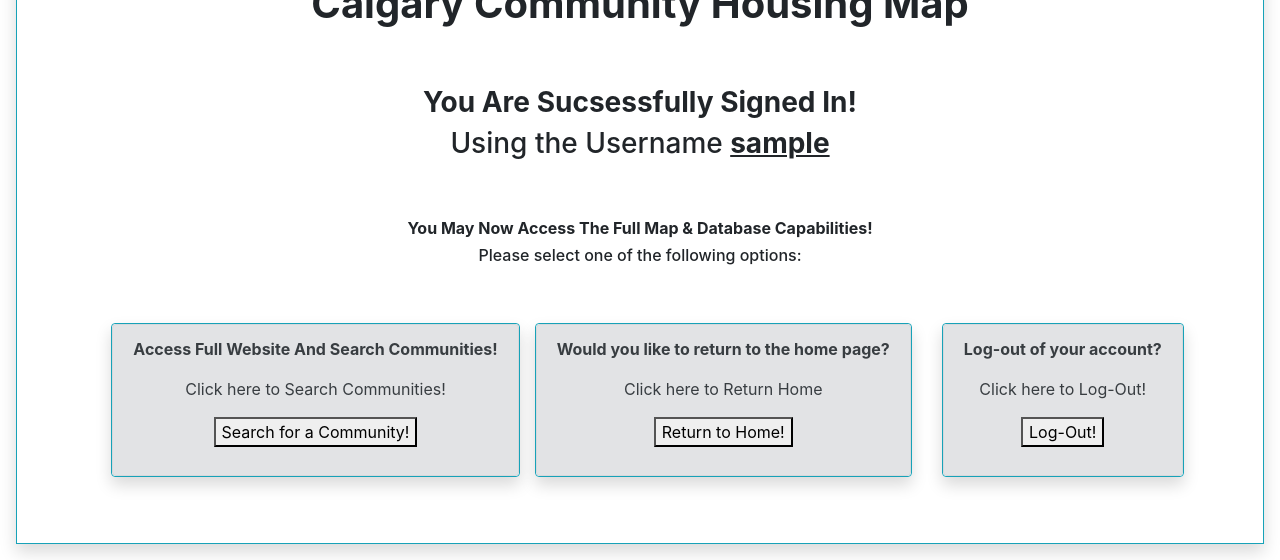
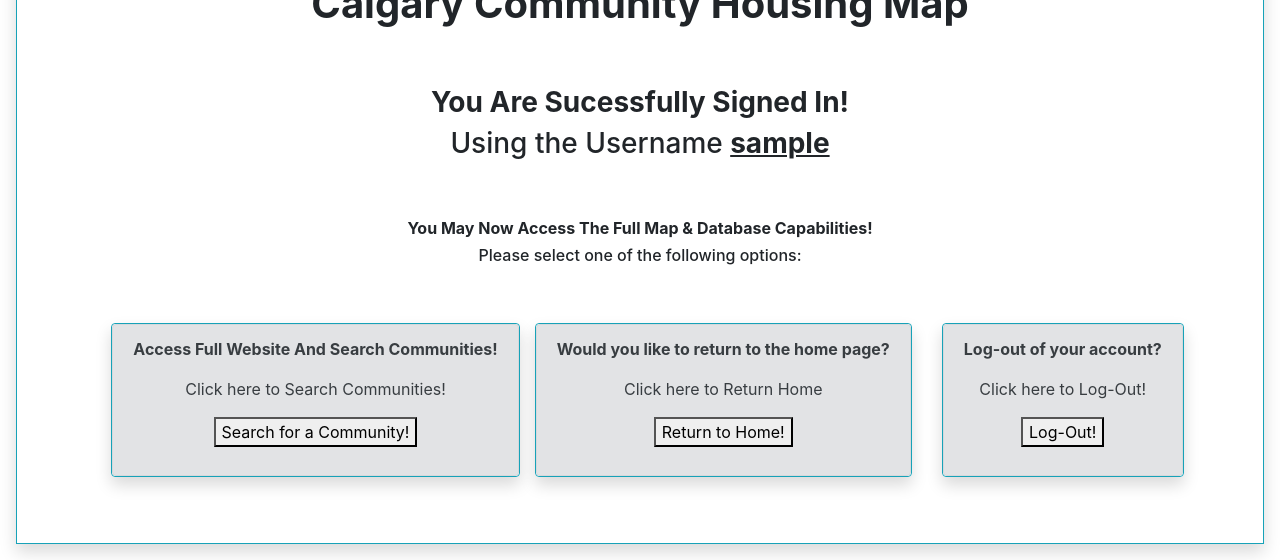
Before and after one commit to mmarr135/ENGO551FinalProject, a Flask app: template templates/signinsuccess.html in a window 1280 px wide. Shown: the part 296-856 px from the top of the page. Run offline with Flask 2, Linux system fonts and the light colour scheme; the template is opened without the code that fills it: most values are stand-ins (such as "Sample title", 1, 10 or a date in 2020); some libraries are stand-ins or nearby versions.

Commit message:
spelling

```diff
--- a/templates/signinsuccess.html
+++ b/templates/signinsuccess.html
@@ -32,7 +32,7 @@
 	</table>
 
 	<div style="text-align:center">
-		<h3><b> You Are Sucsessfully Signed In!</b></h3>
+		<h3><b> You Are Sucessfully Signed In!</b></h3>
 		<h3> Using the Username <span class="font-weight-bold"><u> {{username}} </u></span> </h3>
 	</div>
 
```
